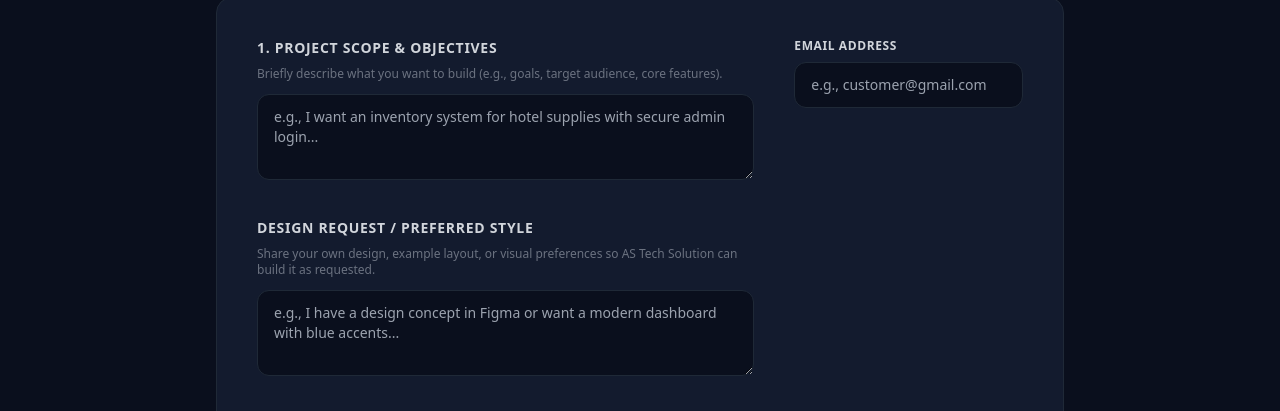
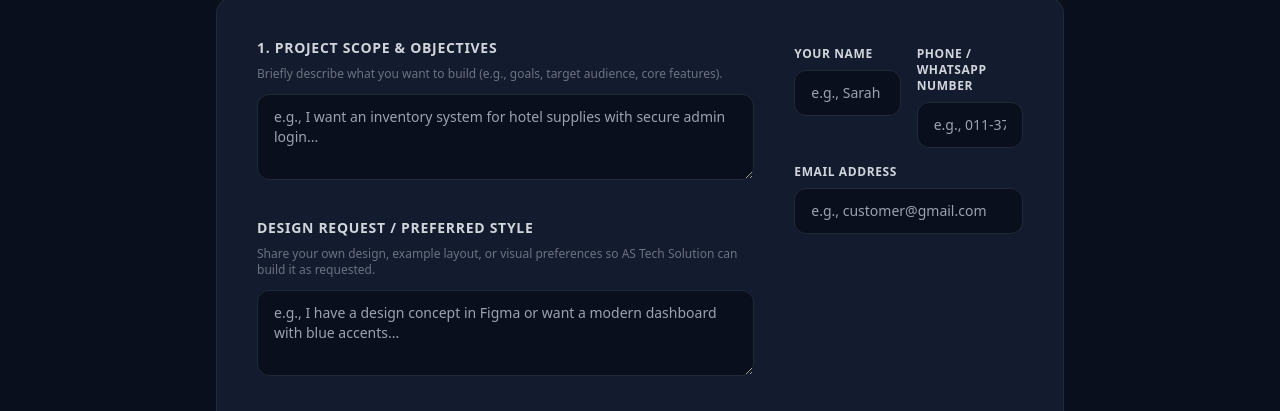
Before and after one commit to maisarahfarhana/astechsolution, a website: page estimator.html in a window 1280 px wide. Shown: the part 311-722 px from the top of the page. Drawn offline with nearby package versions, Linux system fonts and the light colour scheme.

Commit message:
Fix estimator contact layout

```diff
--- a/estimator.html
+++ b/estimator.html
@@ -133,7 +133,7 @@ class="bg-cardbg border border-gray-800 rounded-2xl p-8 md:p-10 grid grid-cols-1
                 </div>
 
                 <!-- STEP 4: Contact Info (Nama & No Telefon) -->
-                <div class="grid grid-cols-1 sm:grid-cols-3 gap-4 pt-2">
+                <div class="grid grid-cols-1 sm:grid-cols-2 gap-4 pt-2">
                     <div>
                         <label class="block text-xs font-bold uppercase tracking-wider text-gray-300 mb-2">Your Name</label>
                         <input type="text" id="clientNameInput" name="client_name" placeholder="e.g., Sarah" class="w-full bg-darkbg border border-gray-800 rounded-xl px-4 py-3 text-white text-sm focus:outline-none focus:border-accent transition" required>
@@ -145,19 +145,72 @@ class="bg-cardbg border border-gray-800 rounded-2xl p-8 md:p-10 grid grid-cols-1
                 </div>
 
             </div>
-<div>
-    <label class="block text-xs font-bold uppercase tracking-wider text-gray-300 mb-2">
-        Email Address
-    </label>
+<!-- STEP 4: Contact Info -->
 
-    <input
+<div class="space-y-4 pt-2">
+
+    <div class="grid grid-cols-1 sm:grid-cols-2 gap-4">
+
+
+        <div>
+            <label class="block text-xs font-bold uppercase tracking-wider text-gray-300 mb-2">
+                Your Name
+            </label>
+
+            <input
+            type="text"
+            id="clientNameInput"
+            name="client_name"
+            placeholder="e.g., Sarah"
+            class="w-full bg-darkbg border border-gray-800 rounded-xl px-4 py-3 text-white text-sm focus:outline-none focus:border-accent transition"
+            required>
+
+        </div>
+
+
+
+        <div>
+
+            <label class="block text-xs font-bold uppercase tracking-wider text-gray-300 mb-2">
+                Phone / WhatsApp Number
+            </label>
+
+
+            <input
+            type="text"
+            id="clientPhoneInput"
+            name="client_phone"
+            placeholder="e.g., 011-37458216"
+            class="w-full bg-darkbg border border-gray-800 rounded-xl px-4 py-3 text-white text-sm focus:outline-none focus:border-accent transition"
+            required>
+
+
+        </div>
+
+
+    </div>
+
+
+
+    <div>
+
+
+        <label class="block text-xs font-bold uppercase tracking-wider text-gray-300 mb-2">
+            Email Address
+        </label>
+
+
+        <input
         type="email"
         id="clientEmailInput"
         name="client_email"
         placeholder="e.g., customer@gmail.com"
         class="w-full bg-darkbg border border-gray-800 rounded-xl px-4 py-3 text-white text-sm focus:outline-none focus:border-accent transition"
-        required
-    >
+        required>
+
+
+    </div>
+
 
 </div>
             <!-- SUMMARY BOX (1 Column) -->
```
